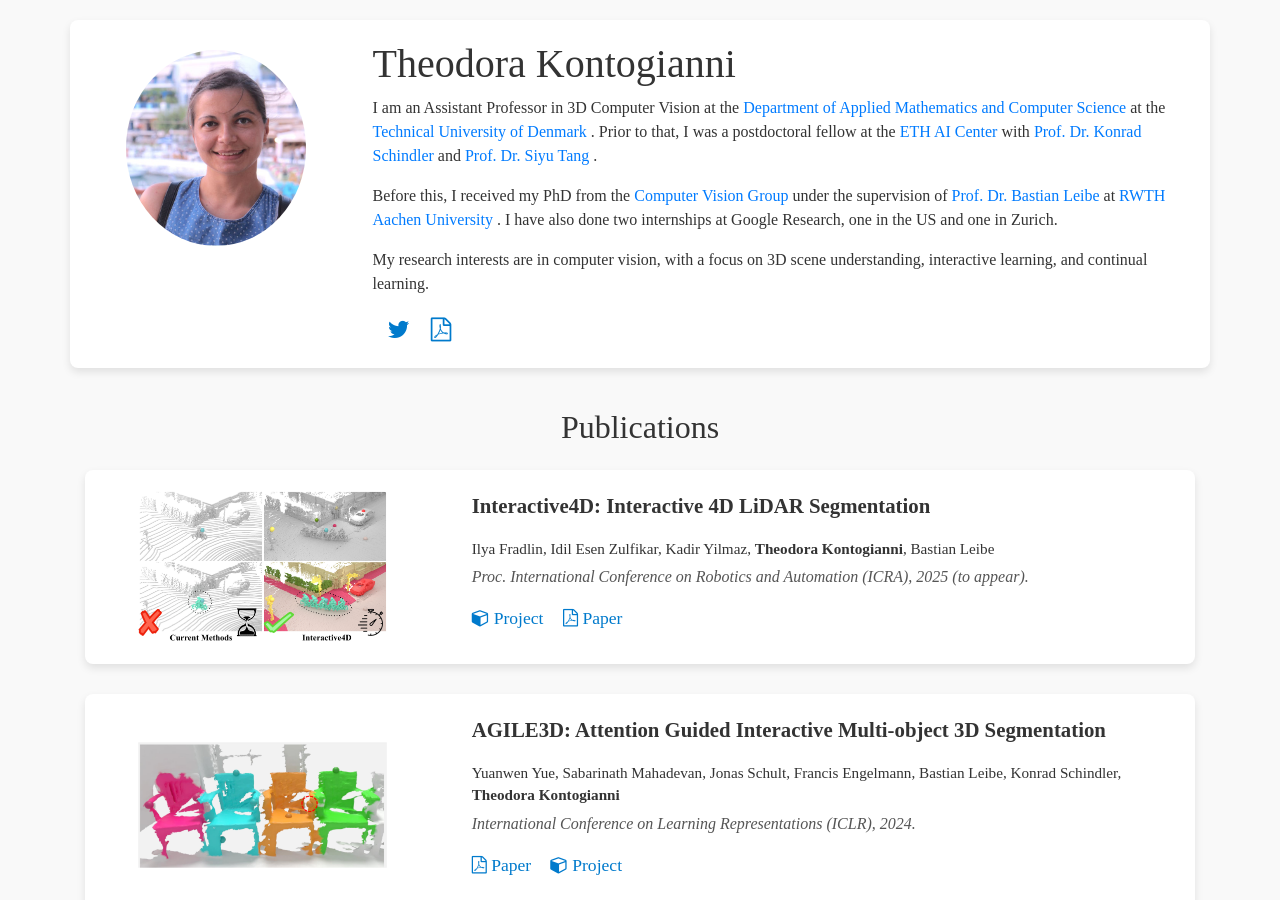
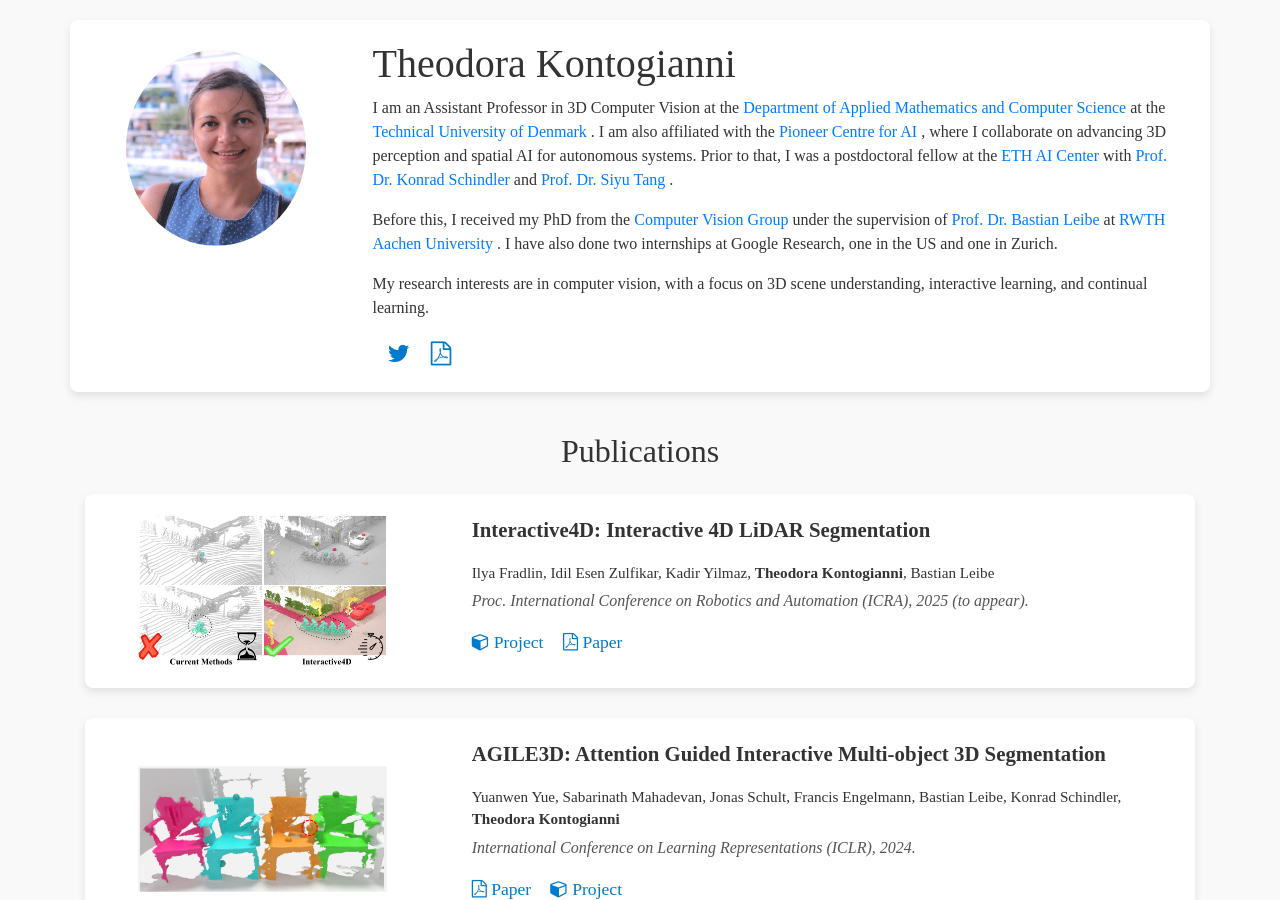
Before and after one commit to theodorakontogianni/theodorakontogianni.github.io, a Jekyll site: the page index.html, which Jekyll copies as it is, in a window 1280 px wide and 900 px high. Built offline with Jekyll 4.4.1, drawn with Linux system fonts in a browser that asks for light colours; a style sheet for code colours, icons or effects is not loaded.

Commit message:
Update affiliations

```diff
--- a/index.html
+++ b/index.html
@@ -87,6 +87,11 @@
               <a href="https://www.dtu.dk/" target="_blank">
                   Technical University of Denmark
               </a>.
+              I am also affiliated with the
+              <a href="https://www.aicentre.dk/" target="_blank">
+                  Pioneer Centre for AI
+              </a>, where I collaborate on advancing 3D perception and spatial AI for autonomous systems.
+
                 Prior to that, I was a postdoctoral fellow at the
                 <a href="https://ai.ethz.ch/" target="_blank">
                     ETH AI Center
```
Lines whose indentation alone changed are shown as unchanged.
